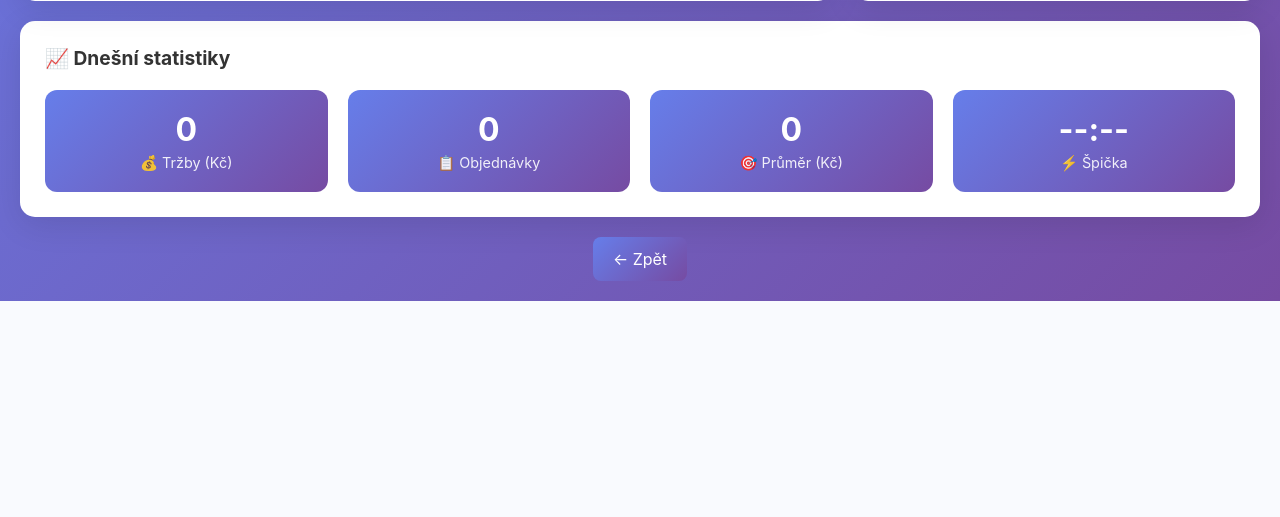
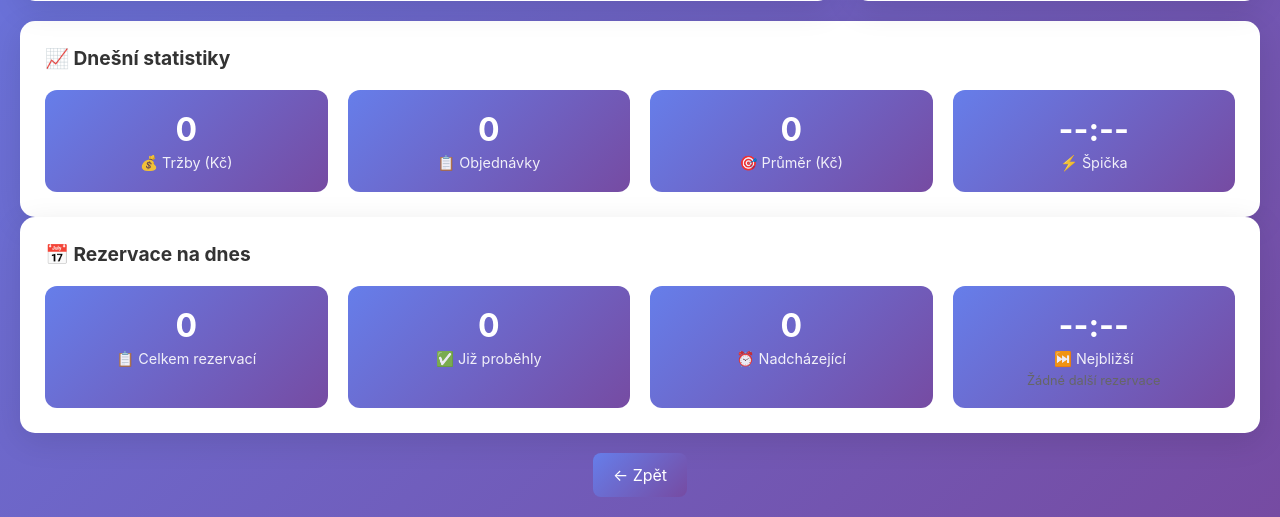
Before and after one commit to centycz/PDC_SYSTEM, a PHP site: page /pizza/status_dashboard.php in a window 1280 px wide. Shown: the part 590-1107 px from the top of the page. Before the commit the page ends 891 px from the top, so only its background shows below. Run offline with PHP 8.4, Linux system fonts and the light colour scheme; a user stored in the database is signed in; data comes from the database, SQL or seed files in the repository.

Commit message:
Fix burnt pizza double counting and add reservations to status dashboard
Co-authored-by: centycz <218620715+centycz@users.noreply.github.com>

```diff
--- a/pizza/status_dashboard.php
+++ b/pizza/status_dashboard.php
@@ -279,7 +279,7 @@ if ($pizzy_count <= 5) {
 
 // ✅ NOVÁ LOGIKA POČÍTÁNÍ ZÁSOB - POUŽÍVÁ BURNT_PIZZAS_LOG
 try {
-    // Počítáme normální pizzy (jen aktivně připravované, ne hotové)
+    // Počítáme normální pizzy (jen aktivně připravované, ne hotové a NE spálené)
     $stmt = $pdo->prepare("
         SELECT COALESCE(SUM(oi.quantity), 0) as normal_pizzas
         FROM orders o
@@ -287,6 +287,7 @@ try {
         WHERE DATE(o.created_at) = ?
 AND oi.item_type = 'pizza'
 AND oi.status IN ('pending', 'preparing')
+AND (oi.note IS NULL OR oi.note != 'Spalena')
         AND o.status != 'archived'
     ");
     $stmt->execute([$date]);
@@ -304,7 +305,7 @@ AND oi.status IN ('pending', 'preparing')
     // ✅ VÝPOČET: normální pizzy + 2x spálené (protože spálená = nové těsto)
     $pizza_used = $normal_pizzas + $burned_pizzas;
 
-$debug_info['pizza_calculation'] = "Objednané pizzy: {$normal_pizzas}, Dodatečně spálené: {$burned_pizzas}, Celková spotřeba těsta: {$pizza_used}";
+$debug_info['pizza_calculation'] = "Normální pizzy (bez spálených): {$normal_pizzas}, Spálené pizzy: {$burned_pizzas}, Celková spotřeba těsta: {$pizza_used}";
 
 } catch(PDOException $e) {
     $pizza_used = 0;
@@ -373,6 +374,53 @@ try {
     $daily_revenue = "0";
     $avg_order = "0";
     $peak_time = "--:--";
+}
+
+// Načtení rezervací pro dnešní den
+try {
+    // Celkový počet rezervací za den
+    $stmt = $pdo->prepare("
+        SELECT COUNT(*) as total_reservations
+        FROM reservations
+        WHERE reservation_date = ? AND status != 'cancelled'
+    ");
+    $stmt->execute([$date]);
+    $total_reservations = $stmt->fetch(PDO::FETCH_ASSOC)['total_reservations'] ?? 0;
+
+    // Rezervace, které již proběhly (čas rezervace < aktuální čas)
+    $current_time = date('H:i:s');
+    $stmt = $pdo->prepare("
+        SELECT COUNT(*) as past_reservations
+        FROM reservations
+        WHERE reservation_date = ?
+        AND reservation_time < ?
+        AND status != 'cancelled'
+    ");
+    $stmt->execute([$date, $current_time]);
+    $past_reservations = $stmt->fetch(PDO::FETCH_ASSOC)['past_reservations'] ?? 0;
+
+    // Rezervace, které mají ještě dojít
+    $upcoming_reservations = $total_reservations - $past_reservations;
+
+    // Nejbližší rezervace
+    $stmt = $pdo->prepare("
+        SELECT customer_name, reservation_time, party_size, table_number
+        FROM reservations
+        WHERE reservation_date = ?
+        AND reservation_time >= ?
+        AND status != 'cancelled'
+        ORDER BY reservation_time
+        LIMIT 1
+    ");
+    $stmt->execute([$date, $current_time]);
+    $next_reservation = $stmt->fetch(PDO::FETCH_ASSOC);
+
+} catch(PDOException $e) {
+    $total_reservations = 0;
+    $past_reservations = 0;
+    $upcoming_reservations = 0;
+    $next_reservation = null;
+    $debug_info['reservation_error'] = $e->getMessage();
 }
 
 $low_pizza_threshold = $pizza_total * 0.2;
@@ -849,7 +897,7 @@ $burrata_alert = $burrata_remaining <= $low_burrata_threshold;
 
             <?php if (isset($burned_pizzas) && $burned_pizzas > 0): ?>
             <div class="burned-note">
-                🔥 <strong>Spálené pizzy dnes:</strong> <?= $burned_pizzas ?> pizz (spotřeba <?= $burned_pizzas * 2 ?> kusů těsta)
+                🔥 <strong>Spálené pizzy dnes:</strong> <?= $burned_pizzas ?> pizz (spotřeba <?= $burned_pizzas ?> kusů těsta)
             </div>
             <?php endif; ?>
 
@@ -1021,6 +1069,47 @@ $burrata_alert = $burrata_remaining <= $low_burrata_threshold;
         </div>
     </div>
 
+    <!-- Rezervace panel -->
+    <div class="stats-panel">
+        <div class="panel-title">
+            📅 Rezervace na dnes
+        </div>
+
+        <div class="stats-grid">
+            <div class="stat-item">
+                <div class="stat-number" id="total-reservations"><?= $total_reservations ?></div>
+                <div class="stat-label">📋 Celkem rezervací</div>
+            </div>
+
+            <div class="stat-item">
+                <div class="stat-number" id="past-reservations"><?= $past_reservations ?></div>
+                <div class="stat-label">✅ Již proběhly</div>
+            </div>
+
+            <div class="stat-item">
+                <div class="stat-number" id="upcoming-reservations"><?= $upcoming_reservations ?></div>
+                <div class="stat-label">⏰ Nadcházející</div>
+            </div>
+
+            <div class="stat-item">
+                <?php if ($next_reservation): ?>
+                    <div class="stat-number" style="font-size: 1.2em;"><?= date('H:i', strtotime($next_reservation['reservation_time'])) ?></div>
+                    <div class="stat-label">⏭️ Nejbližší</div>
+                    <div style="font-size: 0.8em; color: #666; margin-top: 5px;">
+                        <?= htmlspecialchars($next_reservation['customer_name']) ?> (<?= $next_reservation['party_size'] ?> osob)
+                        <?php if ($next_reservation['table_number']): ?>
+                            <br>Stůl <?= $next_reservation['table_number'] ?>
+                        <?php endif; ?>
+                    </div>
+                <?php else: ?>
+                    <div class="stat-number">--:--</div>
+                    <div class="stat-label">⏭️ Nejbližší</div>
+                    <div style="font-size: 0.8em; color: #666; margin-top: 5px;">Žádné další rezervace</div>
+                <?php endif; ?>
+            </div>
+        </div>
+    </div>
+
     <div style="margin-top: 20px; text-align: center;">
         <a href="../index.html" class="back-btn">
     ← Zpět
```
